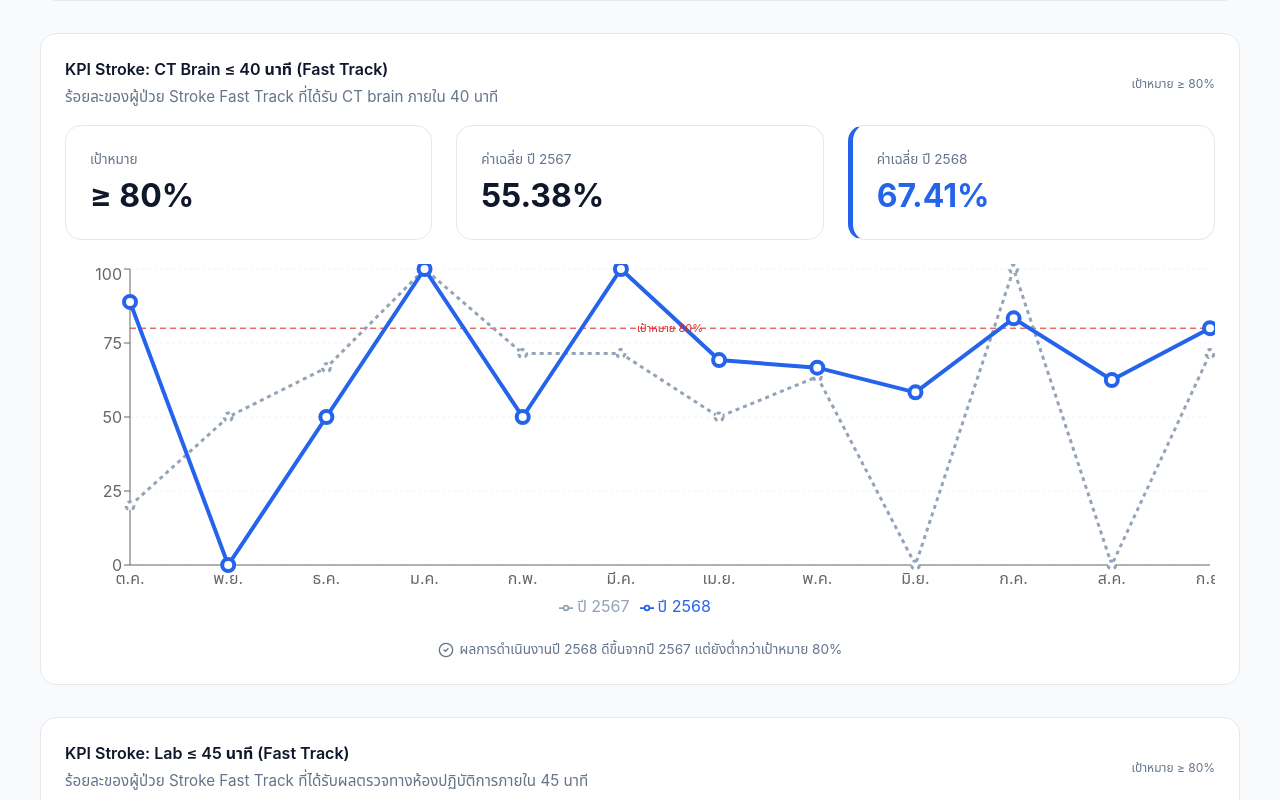
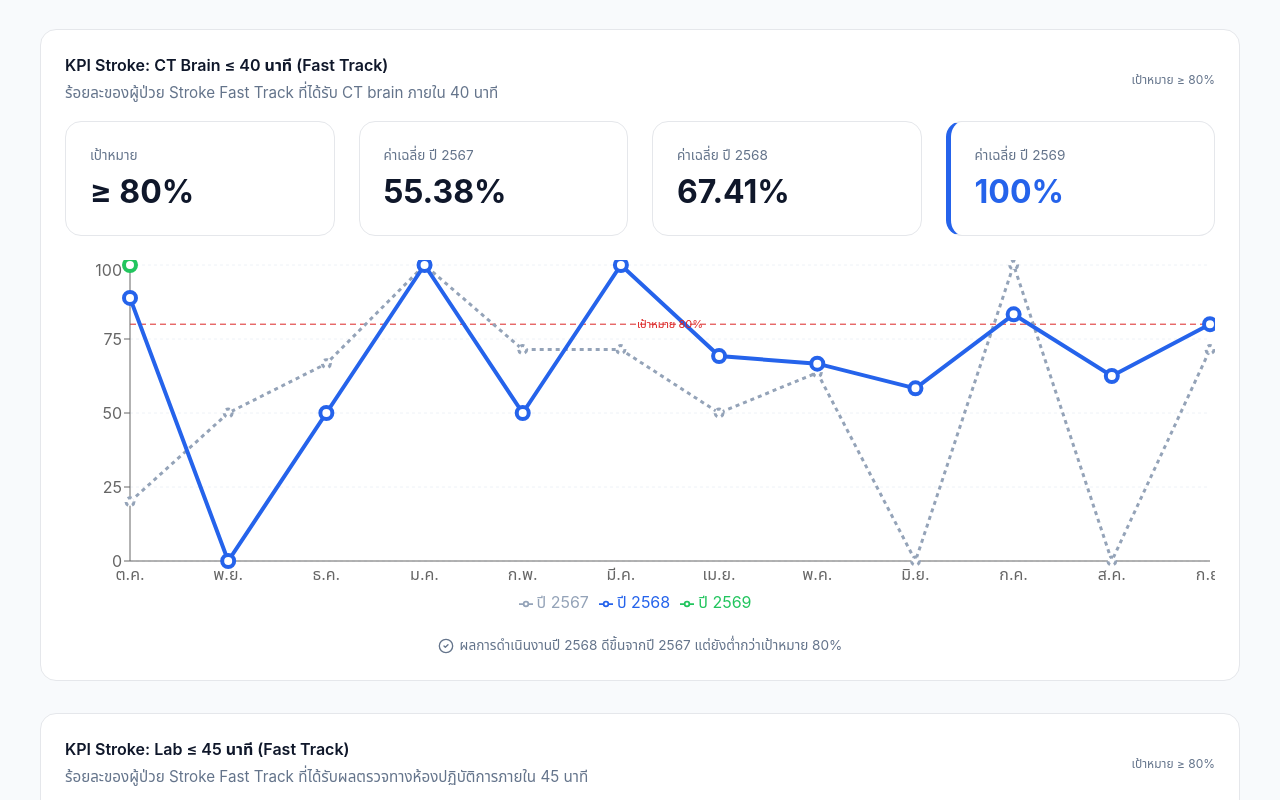
Before and after one commit to chinformation/stroke-kpi-dashboard, a React (Vite) app: page / in a window 1280 px wide. Shown: the part 1540-2340 px from the top of the page. Built offline with nearby package versions, Linux system fonts and the light colour scheme.

Commit message:
Add FY2569 (Oct) data for CT Brain ≤ 40 min KPI

```diff
--- a/src/App.jsx
+++ b/src/App.jsx
@@ -106,6 +106,27 @@ const dataCT40_2567 = [
   { month: 'ส.ค.', percent: 0.00 },
   { month: 'ก.ย.', percent: 71.43 },
 ];
+const dataCT40_2569 = [
+  { month: 'ต.ค.', percent: 100.00 },
+  { month: 'พ.ย.', percent: null },
+  { month: 'ธ.ค.', percent: null },
+  { month: 'ม.ค.', percent: null },
+  { month: 'ก.พ.', percent: null },
+  { month: 'มี.ค.', percent: null },
+  { month: 'เม.ย.', percent: null },
+  { month: 'พ.ค.', percent: null },
+  { month: 'มิ.ย.', percent: null },
+  { month: 'ก.ค.', percent: null },
+  { month: 'ส.ค.', percent: null },
+  { month: 'ก.ย.', percent: null },
+];
+const dataCT40Merged = dataCT40_2567.map((item, index) => ({
+  month: item.month,
+
+  percent2567: item.percent,
+  percent2568: dataCT40_2568[index]?.percent ?? null,
+  percent2569: dataCT40_2569[index]?.percent ?? null,
+}));
 const dataLab45_2568 = [
   { month: 'ต.ค.', percent: 77.78 },
   { month: 'พ.ย.', percent: 100.00 },
@@ -143,8 +164,7 @@ const dataLab45_2567 = [
   return (
     <div className="dashboard-page">
       <div className="dashboard-credit">
-        พัฒนาโดย <strong>ทีมอายุรแพทย์ระบบประสาท</strong> และ
-        <strong> งานสารสนเทศโรงพยาบาล</strong>
+        dashboard credit: <strong>Neurology team & Hospital IT</strong>
       </div>
       <div className="dashboard-container">
 
@@ -353,15 +373,20 @@ const dataLab45_2567 = [
                 <div className="kpi-value">55.38%</div>
               </div>
 
+              <div className="kpi-card">
+                <div className="kpi-label">ค่าเฉลี่ย ปี 2568</div>
+                <div className="kpi-value">67.41%</div>
+              </div>
+
               <div className="kpi-card highlight">
-                <div className="kpi-label">ค่าเฉลี่ย ปี 2568</div>
-                <div className="kpi-value primary">67.41%</div>
+                <div className="kpi-label">ค่าเฉลี่ย ปี 2569</div>
+                <div className="kpi-value primary">100%</div>
               </div>
             </div>
 
             {/* Chart */}
             <ResponsiveContainer width="100%" height={360}>
-              <LineChart>
+              <LineChart data={dataCT40Merged}>
                 <CartesianGrid vertical={false} strokeDasharray="3 3" />
                 <XAxis
                   dataKey="month"
@@ -382,9 +407,8 @@ const dataLab45_2567 = [
                 />
 
                 <Line
-                  data={dataCT40_2567}
                   name="ปี 2567"
-                  dataKey="percent"
+                  dataKey="percent2567"
                   stroke="#94a3b8"
                   strokeWidth={3}
                   strokeDasharray="4 4"
@@ -392,12 +416,20 @@ const dataLab45_2567 = [
                 />
 
                 <Line
-                  data={dataCT40_2568}
                   name="ปี 2568"
-                  dataKey="percent"
+                  dataKey="percent2568"
                   stroke="#2563eb"
                   strokeWidth={4}
                   dot={{ r: 6 }}
+                />
+
+                <Line
+                  name="ปี 2569"
+                  dataKey="percent2569"
+                  stroke="#22c55e"
+                  strokeWidth={4}
+                  dot={{ r: 6 }}
+                  connectNulls={false}
                 />
               </LineChart>
             </ResponsiveContainer>
```
